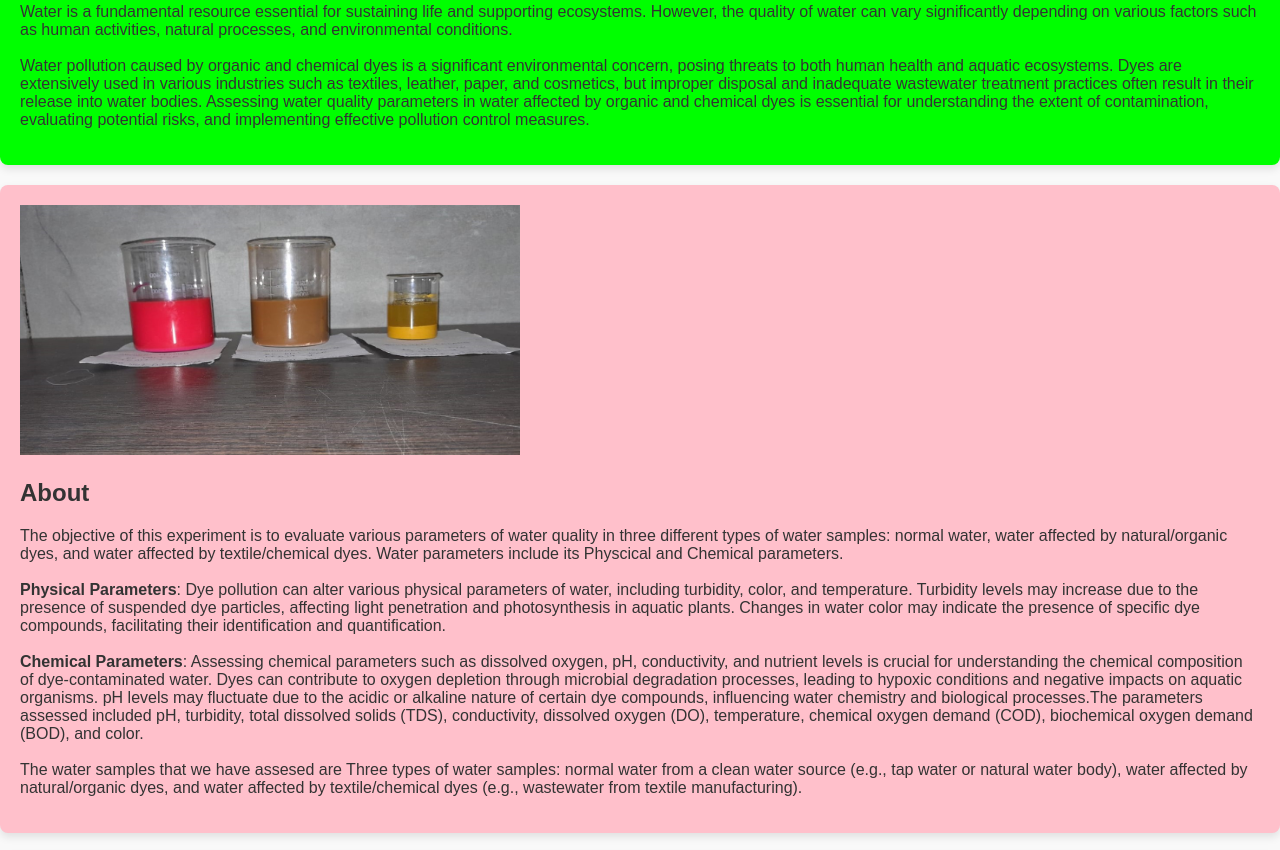
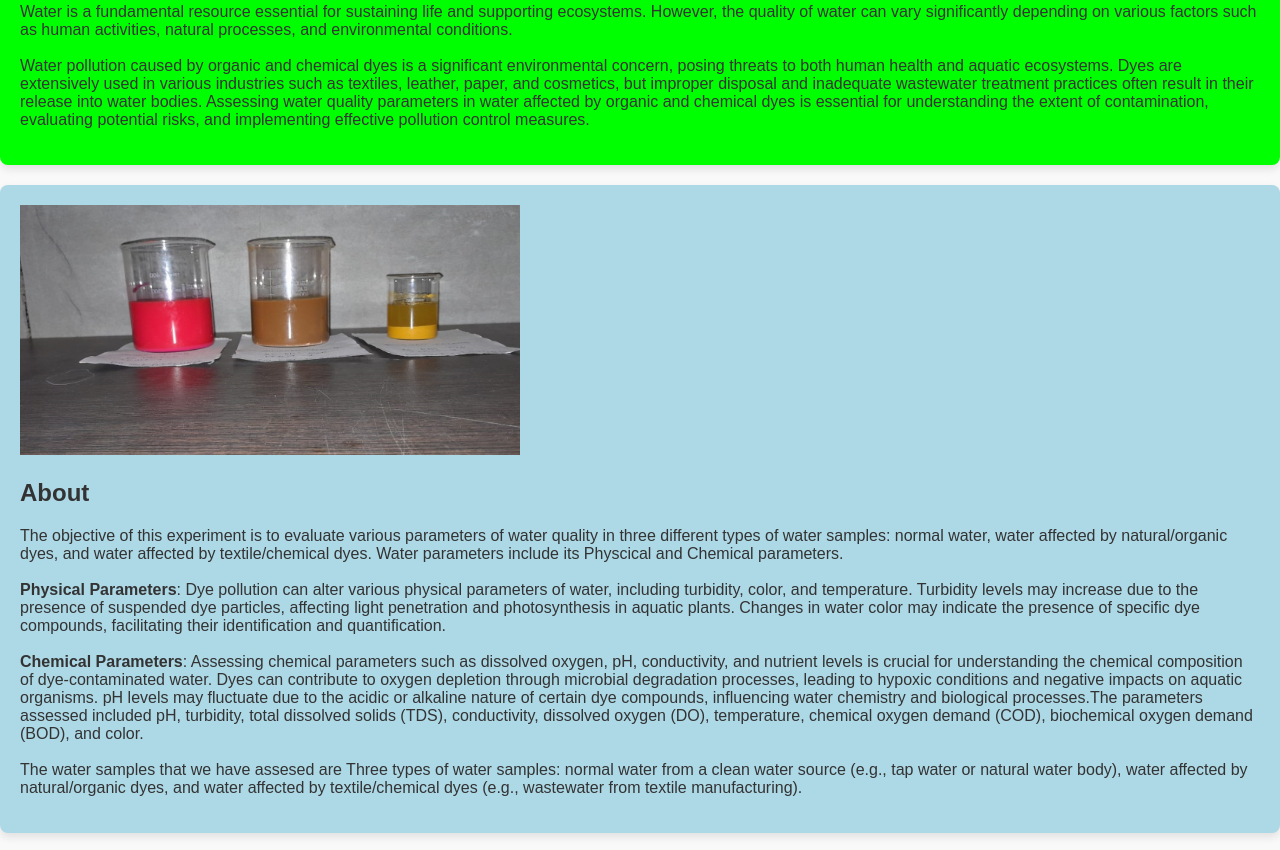
Before and after one commit to ArogyaManas/ECMP, a plain HTML site: page index.html in a window 1280 px wide. Shown: the part 329-1179 px from the top of the page. Drawn offline with Linux system fonts and the light colour scheme.

Commit message:
Update index.html

```diff
--- a/index.html
+++ b/index.html
@@ -133,7 +133,7 @@
         <p> Water is a fundamental resource essential for sustaining life and supporting ecosystems. However, the quality of water can vary significantly depending on various factors such as human activities, natural processes, and environmental conditions.<br><br> Water pollution caused by organic and chemical dyes is a significant environmental concern, posing threats to both human health and aquatic ecosystems. Dyes are extensively used in various industries such as textiles, leather, paper, and cosmetics, but improper disposal and inadequate wastewater treatment practices often result in their release into water bodies. Assessing water quality parameters in water affected by organic and chemical dyes is essential for understanding the extent of contamination, evaluating potential risks, and implementing effective pollution control measures.</p>
     </section>
 
-    <section id="about" style="background-color: #FFC0CB;">
+    <section id="about" style="background-color: #ADD8E6;">
  <img src="AboutMP.jpeg" alt="3 Beakers filled with different Water samples" width="500" height="250">
 
         <h2>About</h2>
```
